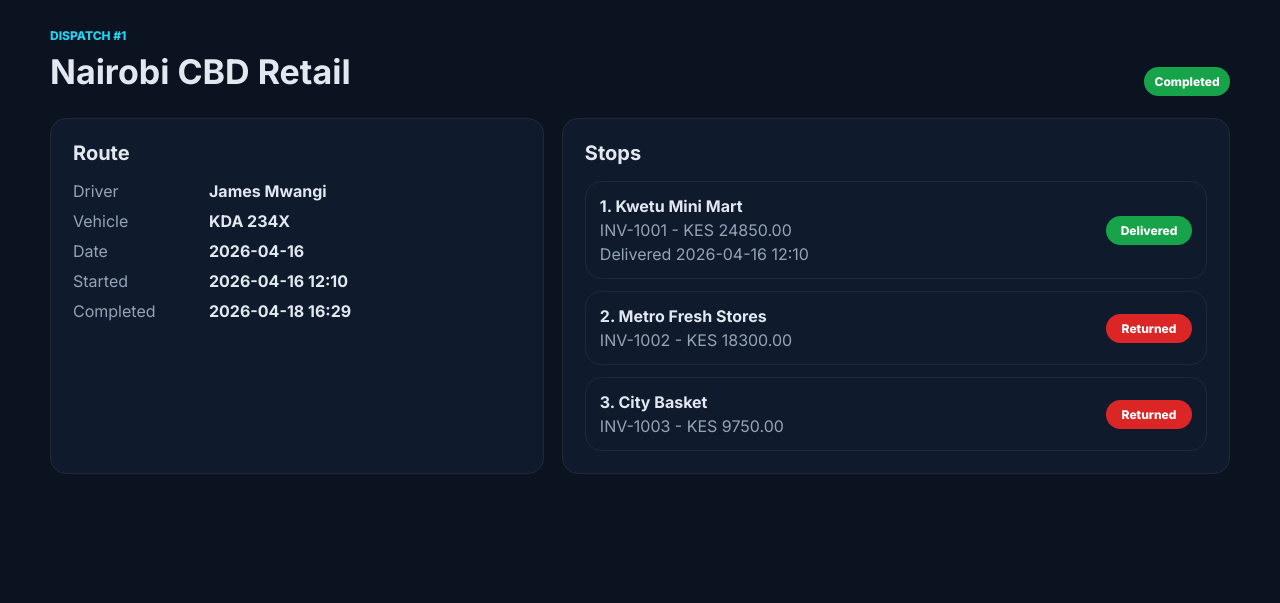
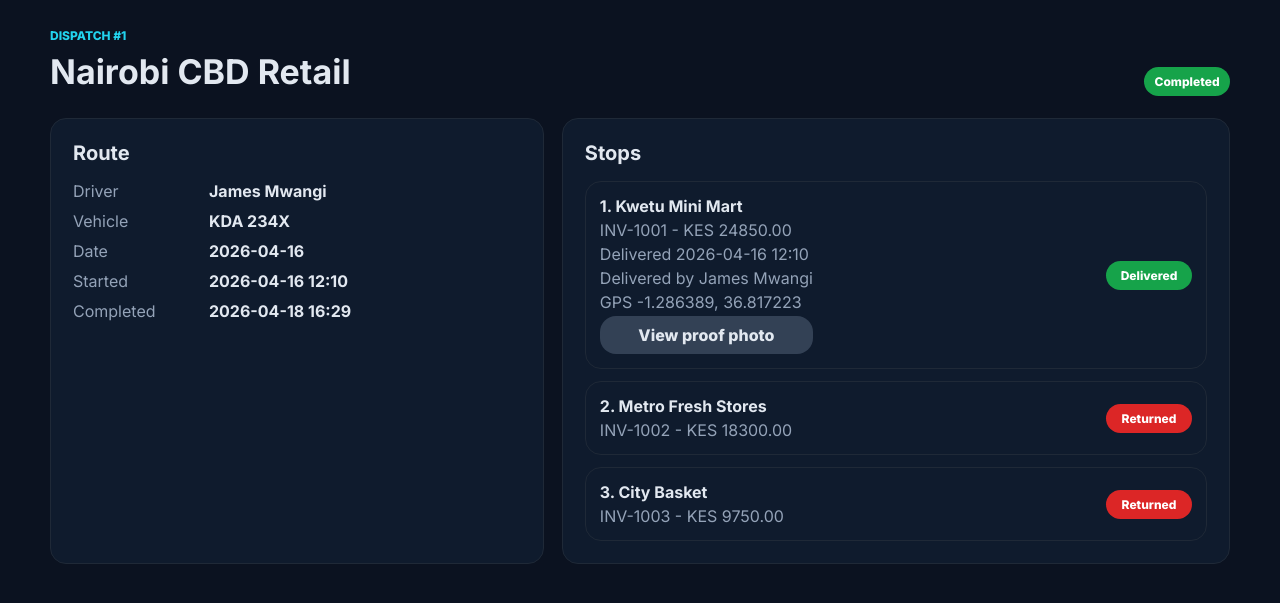
Before and after one commit to kwetu-stack/Dispatch-x, a Flask app: template templates/dispatch_detail.html in a window 1280 px wide. Shown: the part 73-676 px from the top of the page. Run offline with Flask 3, Linux system fonts and the light colour scheme; the template is opened without the code that fills it: values that come from a table or form of the project are taken from there, others are empty; data comes from the database, SQL or seed files in the repository.

Commit message:
Show delivered stop evidence on dispatch detail

```diff
--- a/templates/dispatch_detail.html
+++ b/templates/dispatch_detail.html
@@ -37,6 +37,13 @@
             <span class="muted">{{ stop.invoice_number }} - KES {{ "%.2f"|format(stop.invoice_value) }}</span>
             {% if stop.delivered_at %}
               <span class="muted">Delivered {{ format_kenya_datetime(stop.delivered_at) }}</span>
+              <span class="muted">Delivered by {{ dispatch.driver.name }}</span>
+              {% if stop.proof_lat is not none and stop.proof_lng is not none %}
+                <span class="muted">GPS {{ "%.6f"|format(stop.proof_lat) }}, {{ "%.6f"|format(stop.proof_lng) }}</span>
+              {% endif %}
+              {% if stop.proof_photo %}
+                <a class="btn secondary small" href="{{ url_for('uploaded_file', filename=stop.proof_photo) }}" target="_blank" rel="noopener">View proof photo</a>
+              {% endif %}
             {% endif %}
           </div>
           <span class="badge {{ stop.status }}">{{ stop.status }}</span>
```
